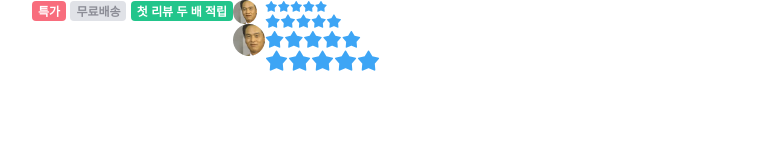
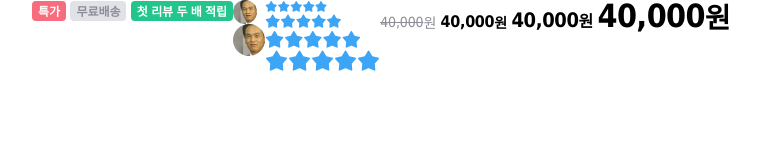
Before and after one commit to lnara404/tomorrow-house, a website: page index.html in a window 1280 px wide. Shown: the whole page, without its empty margins (38-798 px from the left). Drawn offline with Linux system fonts and the light colour scheme; files whose address does not match are found by name.

Commit message:
:lipstick: Implement price components

```diff
--- a/index.html
+++ b/index.html
@@ -68,6 +68,24 @@
             <i class="ic-star is-active"></i>
           </div>
         </div>
+        <div>
+          <div class="price-off">
+            <strong class="amount">40,000</strong>
+            <span class="currency">원</span>
+          </div>
+          <div class="price-16">
+            <strong class="amount">40,000</strong>
+            <span class="currency">원</span>
+          </div>
+          <div class="price-20">
+            <strong class="amount">40,000</strong>
+            <span class="currency">원</span>
+          </div>
+          <div class="price-32">
+            <strong class="amount">40,000</strong>
+            <span class="currency">원</span>
+          </div>
+        </div>
       </div>
     </div>
   </body>
--- a/styles/main.scss
+++ b/styles/main.scss
@@ -14,5 +14,6 @@
 @import './modules/tags';
 @import './modules/avatars';
 @import './modules/star-ratings';
+@import './modules/prices';
 
 @import './layouts/grids';
--- /dev/null
+++ b/styles/modules/_prices.scss
@@ -0,0 +1,77 @@
+%price-base {
+  @include inline-flexbox(start);
+
+  .amount {
+    font-family: $font-price;
+    line-height: 1;
+  }
+
+  .currency {
+    font-family: $font-main;
+  }
+}
+
+.price-16,
+.price-20,
+.price-32 {
+  @extend %price-base;
+  color: $black;
+
+  .amount {
+    font-weight: 700;
+    letter-spacing: -0.02em;
+  }
+
+  .currency {
+    font-weight: 700;
+  }
+}
+
+.price-16 {
+  .amount {
+    font-size: 16px;
+  }
+
+  .currency {
+    @include text-style(14);
+  }
+}
+
+.price-20 {
+  .amount {
+    font-size: 20px;
+  }
+
+  .currency {
+    @include text-style(16);
+  }
+}
+
+.price-32 {
+  .amount {
+    font-size: 32px;
+  }
+
+  .currency {
+    font-size: 28px;
+    line-height: 32px;
+    letter-spacing: -0.02em;
+  }
+}
+
+.price-off {
+  @extend %price-base;
+  color: $secondary;
+
+  .amount {
+    font-size: 14px;
+    font-weight: 400;
+    letter-spacing: -0.01em;
+    text-decoration: line-through;
+  }
+
+  .currency {
+    @include text-style(14);
+    font-weight: 400;
+  }
+}
```
Also changed, not shown: style.css.
